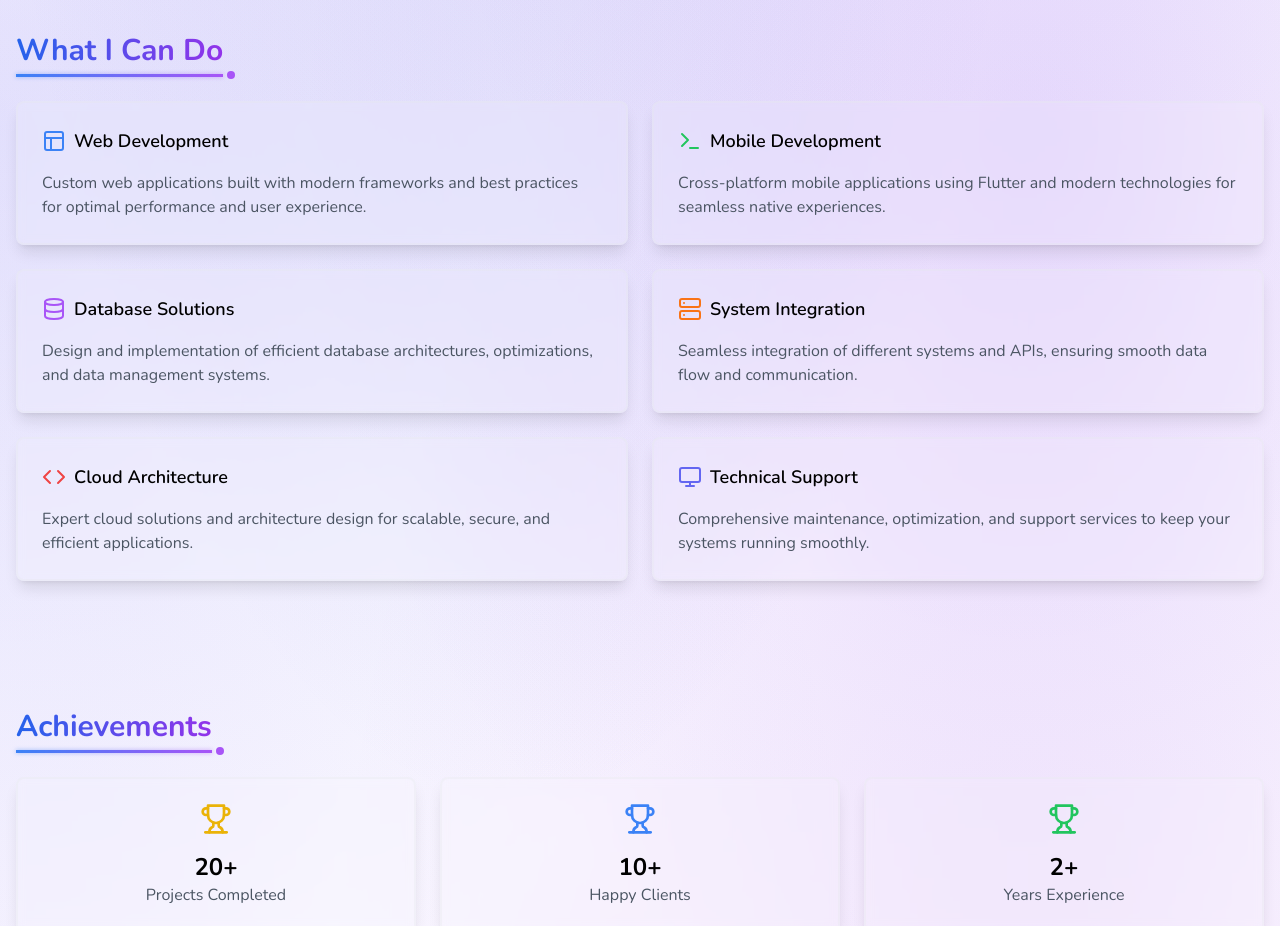
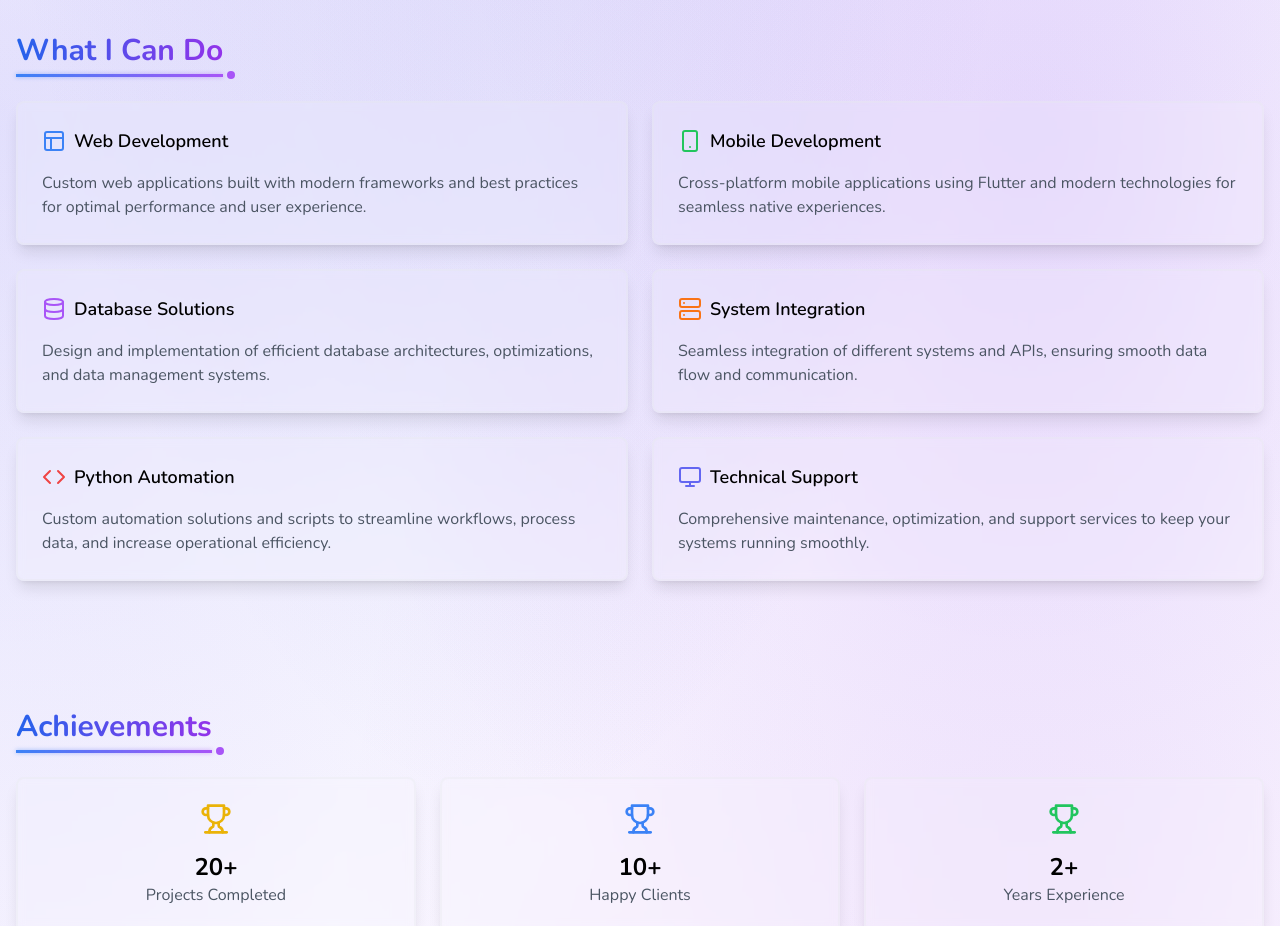
Before and after one commit to baranazal/Portfolio-Page-NextJS-TypeScript, a Next.js app: page /en in a window 1280 px wide. Shown: the part 1160-2086 px from the top of the page. Built offline with nearby package versions, Linux system fonts and the light colour scheme; what tailwindcss-flip would draw is missing.

Commit message:
skills edit info

```diff
--- a/src/app/[lang]/page.tsx
+++ b/src/app/[lang]/page.tsx
@@ -122,7 +122,7 @@ export default async function Page({ params }: Props) {
             },
             {
               title: dict.services.mobile.title,
-              icon: <Terminal className="h-6 w-6 text-green-500" />,
+              icon: <Smartphone className="h-6 w-6 text-green-500" />,
               description: dict.services.mobile.description
             },
             {
@@ -136,9 +136,9 @@ export default async function Page({ params }: Props) {
               description: dict.services.system.description
             },
             {
-              title: dict.services.cloud.title,
+              title: dict.services.python.title,
               icon: <Code className="h-6 w-6 text-red-500" />,
-              description: dict.services.cloud.description
+              description: dict.services.python.description
             },
             {
               title: dict.services.support.title,
--- a/src/dictionaries/ar.json
+++ b/src/dictionaries/ar.json
@@ -73,6 +73,10 @@
         "title": "تطوير تطبيقات الموبايل",
         "description": "تطبيقات موبايل متعددة المنصات باستخدام Flutter والتقنيات الحديثة لتجربة سلسة"
       },
+      "python": {
+        "title": "أتمتة بايثون",
+        "description": "حلول وبرامج أتمتة مخصصة لتبسيط سير العمل ومعالجة البيانات وزيادة كفاءة العمليات"
+      },
       "database": {
         "title": "حلول قواعد البيانات",
         "description": "تصميم وتنفيذ هياكل قواعد البيانات الفعالة وأنظمة إدارة البيانات"
@@ -81,10 +85,6 @@
         "title": "تكامل الأنظمة",
         "description": "دمج سلس للأنظمة المختلفة وواجهات البرمجة، لضمان تدفق البيانات والاتصال السلس"
       },
-      "cloud": {
-        "title": "هندسة السحابة",
-        "description": "حلول سحابية متخصصة وتصميم معماري للتطبيقات القابلة للتطوير والآمنة والفعالة"
-      },
       "support": {
         "title": "الدعم التقني",
         "description": "خدمات شاملة للصيانة والتحسين والدعم للحفاظ على أنظمتك تعمل بسلاسة"
--- a/src/dictionaries/en.json
+++ b/src/dictionaries/en.json
@@ -73,6 +73,10 @@
         "title": "Mobile Development",
         "description": "Cross-platform mobile applications using Flutter and modern technologies for seamless native experiences."
       },
+      "python": {
+        "title": "Python Automation",
+        "description": "Custom automation solutions and scripts to streamline workflows, process data, and increase operational efficiency."
+      },
       "database": {
         "title": "Database Solutions",
         "description": "Design and implementation of efficient database architectures, optimizations, and data management systems."
@@ -81,10 +85,6 @@
         "title": "System Integration",
         "description": "Seamless integration of different systems and APIs, ensuring smooth data flow and communication."
       },
-      "cloud": {
-        "title": "Cloud Architecture",
-        "description": "Expert cloud solutions and architecture design for scalable, secure, and efficient applications."
-      },
       "support": {
         "title": "Technical Support",
         "description": "Comprehensive maintenance, optimization, and support services to keep your systems running smoothly."
--- a/src/utils/i18n-config.ts
+++ b/src/utils/i18n-config.ts
@@ -26,9 +26,9 @@ export const i18n = {
     services: {
       web: { title: string; description: string; };
       mobile: { title: string; description: string; };
+      python: { title: string; description: string; };
       database: { title: string; description: string; };
       system: { title: string; description: string; };
-      cloud: { title: string; description: string; };
       support: { title: string; description: string; };
     };
     hero: {
```
